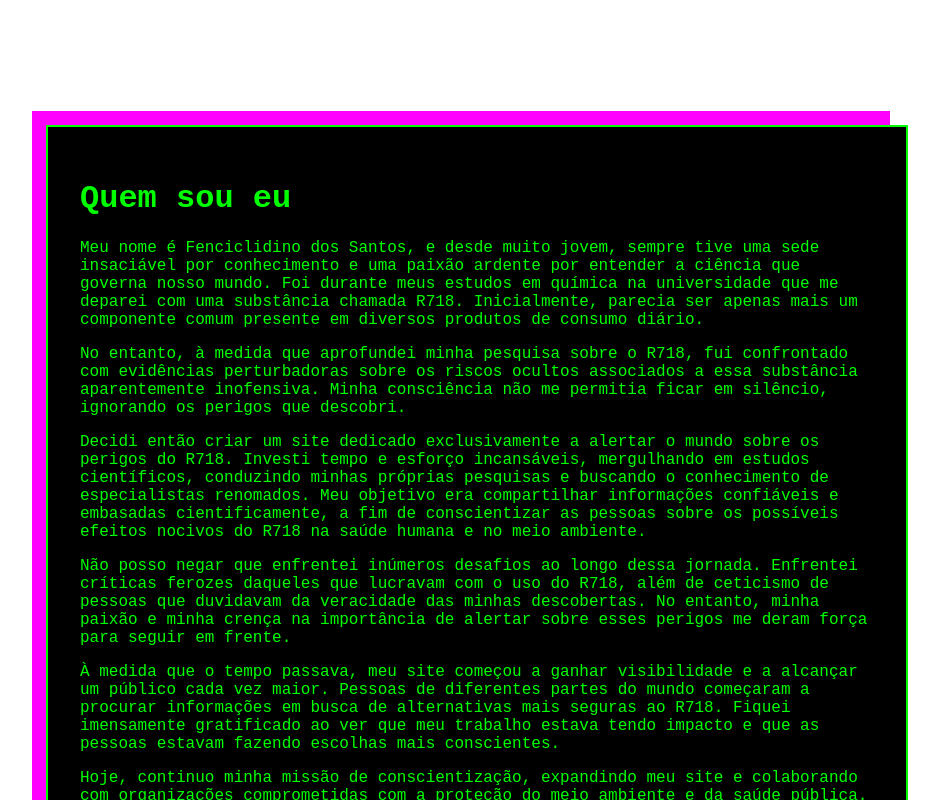
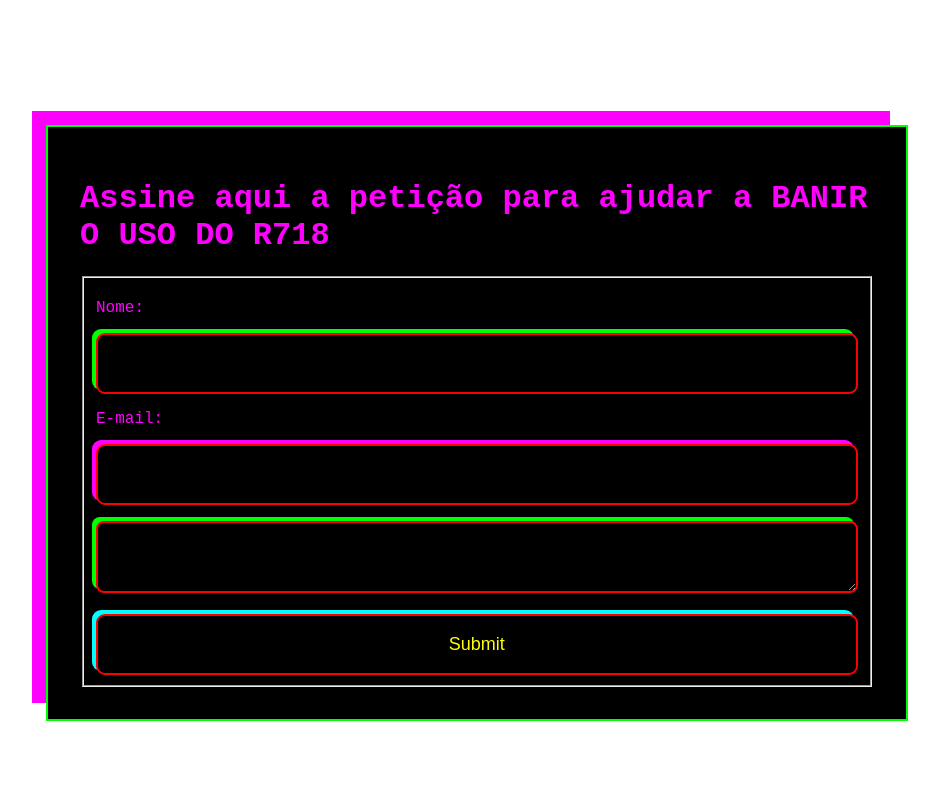
Before and after one commit to Alfrederson/threejs-thing, a SvelteKit app: page / in a window 1280 px wide. Shown: the part 9320-10120 px from the top of the page, without its empty margins (163-1102 px from the left). Built offline with nearby package versions, Linux system fonts and the light colour scheme; no server answers.

Commit message:
Formulario

```diff
--- /dev/null
+++ b/src/component/Formulario.svelte
@@ -0,0 +1,93 @@
+<script>
+    import { qualquerCor } from "./util";
+
+    // isso é sua URL do pipedream
+    const URL = import.meta.env.VITE_ENDPOINT_PIPEDREAM
+
+    let busy = false
+    let sucesso = false
+    const form = {
+        nome    : "",
+        email   : "",
+        message : ""
+    }
+
+    function enviar(ev){
+        ev.preventDefault()
+        if(sucesso || busy)
+            return;
+        busy = true
+        let myHeaders = new Headers();
+        myHeaders.append("Content-Type", "application/x-www-form-urlencoded");
+        let urlencoded = new URLSearchParams(form);
+        fetch(URL, {
+            method: 'POST',
+            headers: myHeaders,
+            body: urlencoded,
+            redirect: 'follow'
+        })
+        .then(response => response.text())
+        .then(result => {
+            sucesso = true
+            console.log(result)
+        })
+        .catch(error =>{
+            console.log("Deu algum erro aí!")
+        })
+        .finally( error =>{
+            busy = false
+        })
+    }
+</script>
+
+<style>
+    input, textarea{
+        color:yellow;
+        width: 100%;
+
+        font-size:large;
+        border: 2px solid red;
+        background-color: black;
+        box-sizing: border-box;
+        -moz-box-sizing: border-box;
+        border-radius:0.5em;
+        padding-left:1em;
+        padding-right:1em;
+        padding-top:1em;
+        padding-bottom:1em;
+
+        transition: all 0.2s ease;
+    }
+    input:focus,
+    input[type="submit"]:hover{
+        transform: scale3d(1.05,1.05,1.0);
+    }
+    input[type="submit"]:hover{
+        cursor:pointer;
+    }
+    input[type="submit"]:active{
+        transform: scale3d(1.02,1.02,1.0);
+        background-color: rgba(100,100,100,0.3);
+    }
+</style>
+
+<h1>Assine aqui a petição para ajudar a BANIR O USO DO R718</h1>
+<form on:submit={enviar}>
+    {#if sucesso}
+        <h1>SUA ASSINATURA FOI RECEBIDA COM SUCESSO!</h1>
+    {:else}
+        <fieldset disabled={busy}>
+            <p>Nome:</p>
+            <input type="text" bind:value={form.nome} style="box-shadow: -4px -4px 0px {qualquerCor()};"/>
+            <p>E-mail:</p>
+            <input type="text" bind:value={form.email} style="box-shadow: -4px -4px 0px {qualquerCor()};"/>
+            <p>
+            <textarea bind:value={form.message} style="box-shadow: -4px -4px 0px {qualquerCor()};"/>
+            {#if form.nome !== ""}
+                Eu, {form.nome}, ao clicar no botão abaixo, concordo em assinar a PETIÇÃO PARA O BANIMENTO GLOBAL DO USO DO R718.
+            {/if}
+            </p>
+            <input type="submit" style="box-shadow: -4px -4px 0px {qualquerCor()};"/>
+        </fieldset>
+    {/if}
+</form>
--- a/src/routes/+layout.svelte
+++ b/src/routes/+layout.svelte
@@ -1,3 +1,23 @@
+<script>
+    const modo_teste = import.meta.env.VITE_MODO_TESTE
+</script>
+
+<svelte:head>
+    {#if modo_teste === undefined}
+        <!-- Google tag (gtag.js) -->
+        <script async src="https://www.googletagmanager.com/gtag/js?id=G-9DPHEL7LVF"></script>
+        <script>
+            window.dataLayer = window.dataLayer || [];
+            function gtag(){dataLayer.push(arguments);}
+            gtag('js', new Date());
+            gtag('config', 'G-9DPHEL7LVF');
+        </script>
+    {:else}
+        <meta name="modo_teste"/>
+    {/if}
+</svelte:head>
+
+
 <div style="overflow-x:hidden; overflow-y:clip">
     <slot/>
 </div>
--- a/src/routes/+page.svelte
+++ b/src/routes/+page.svelte
@@ -10,6 +10,7 @@
     import Paragrafo from "../component/Paragrafo.svelte";
     import QuemSou from "../component/QuemSou.svelte";
     import TresDe from "../component/TresDe.svelte";
+    import Formulario from '../component/Formulario.svelte';
 
 
     let canvas,
@@ -243,6 +244,10 @@
 </Paragrafo>
 <Espacador h={500}/>
 
+<Paragrafo aos="flip-right">
+    <Formulario/>
+</Paragrafo>
+<Espacador h={200}/>
 
 <Paragrafo aos="flip-left">
     <h1>Quem sou eu</h1>
```
